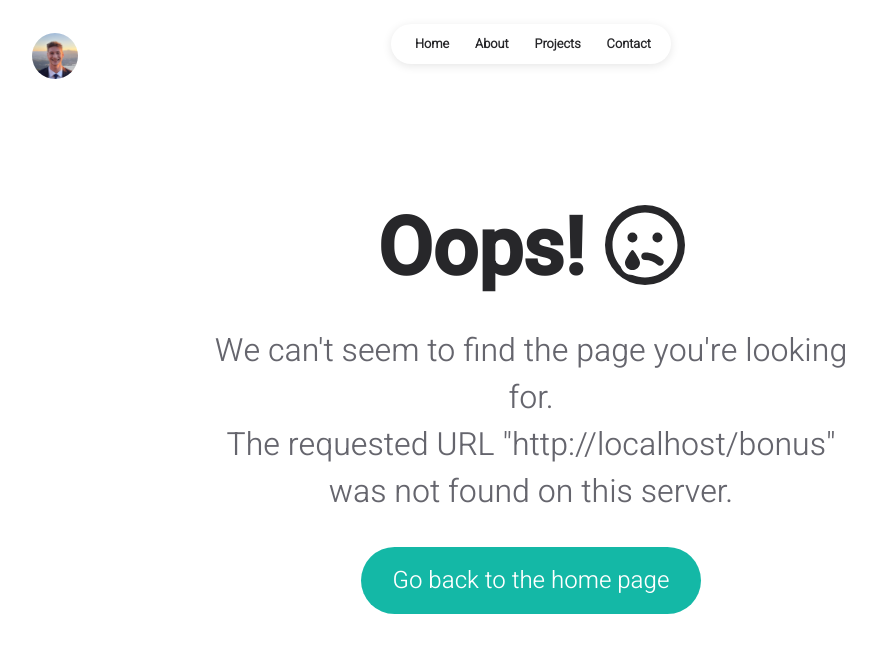
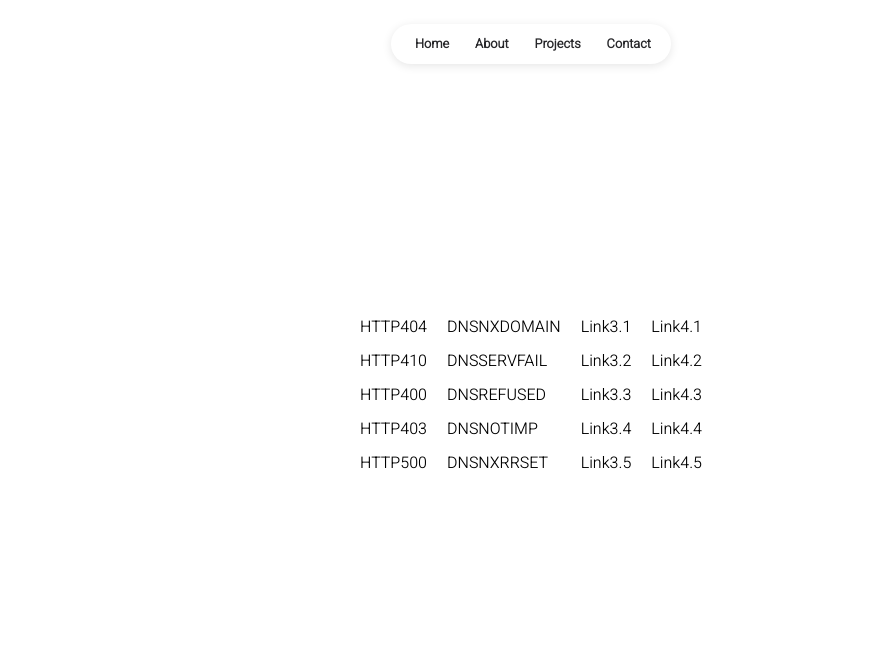
Before and after one commit to TobyFenn/TobyFennerDotCom, a React (Create React App) app: page /bonus in a window 1280 px wide. Before the commit this address had no page. Shown: the top 652 px of the page, without its empty margins (109-985 px from the left). Built offline with nearby package versions, Linux system fonts and the light colour scheme; a web font is replaced by a local one.

Commit message:
added bonus page

```diff
--- a/src/App.js
+++ b/src/App.js
@@ -8,6 +8,7 @@ import Projects from "./pages/projects";
 import Articles from "./pages/articles";
 import ReadArticle from "./pages/readArticle";
 import Contact from "./pages/contact";
+import Bonus from "./pages/bonus";
 import Notfound from "./pages/404";
 
 import { TRACKING_ID } from "./data/tracking";
@@ -29,6 +30,7 @@ function App() {
 				<Route path="/articles" element={<Articles />} />
 				<Route path="/article/:slug" element={<ReadArticle />} />
 				<Route path="/contact" element={<Contact />} />
+				<Route path="/bonus" element={<Bonus />} />
 				<Route path="*" element={<Notfound />} />
 			</Routes>
 		</div>
--- a/src/components/common/footer.jsx
+++ b/src/components/common/footer.jsx
@@ -24,6 +24,9 @@ const Footer = () => {
 						<li className="footer-nav-link-item">
 							<Link to="/contact">Contact</Link>
 						</li>
+						<li className="footer-nav-link-item">
+							<Link to="/bonus">Bonus</Link>
+						</li>
 					</ul>
 				</div>
 
--- a/src/data/seo.js
+++ b/src/data/seo.js
@@ -33,6 +33,13 @@ const SEO = [
 			"If you're interested in collaborating on a project, feel free to reach out to me. I'm always open to new ideas and opportunities.",
 		keywords: ["Tharindu", "Tharindu N", "Tharindu Nayanajith"],
 	},
+
+	{
+		page: "bonus",
+		description:
+			"xxx",
+		keywords: ["x", "x", "x"],
+	},
 ];
 
 export default SEO;
--- /dev/null
+++ b/src/pages/bonus.jsx
@@ -0,0 +1,55 @@
+import React, { useEffect } from "react";
+import { Helmet } from "react-helmet";
+import NavBar from "../components/common/navBar";
+import INFO from "../data/user";
+import SEO from "../data/seo";
+import "./styles/bonus.css";
+
+const Bonus = () => {
+  useEffect(() => {
+    window.scrollTo(0, 0);
+  }, []);
+
+  const currentSEO = SEO.find((item) => item.page === "bonus");
+
+  const linkData = [
+    ['HTTP404', 'HTTP410', 'HTTP400', 'HTTP403', 'HTTP500'],
+    ['DNSNXDOMAIN', 'DNSSERVFAIL', 'DNSREFUSED', 'DNSNOTIMP', 'DNSNXRRSET'],
+    ['Link3.1', 'Link3.2', 'Link3.3', 'Link3.4', 'Link3.5'],
+    ['Link4.1', 'Link4.2', 'Link4.3', 'Link4.4', 'Link4.5'],
+  ];
+
+  return (
+    <React.Fragment>
+      <Helmet>
+        <title>{`Bonus | ${INFO.main.title}`}</title>
+        <meta name="description" content={currentSEO.description} />
+        <meta
+          name="keywords"
+          content={currentSEO.keywords.join(", ")}
+        />
+      </Helmet>
+
+      <div className="page-content">
+        <NavBar active="bonus" />
+        <div className="content-wrapper">
+
+          <div className="link-container">
+            {linkData.map((column, i) => (
+              <div key={i} className="column">
+                {column.map((link, j) => (
+                  <a key={j} href="https://www.google.com" target="_blank" rel="noopener noreferrer">
+                    {link}
+                  </a>
+                ))}
+              </div>
+            ))}
+          </div>
+
+        </div>
+      </div>
+    </React.Fragment>
+  );
+};
+
+export default Bonus;
--- /dev/null
+++ b/src/pages/styles/bonus.css
@@ -0,0 +1,59 @@
+/* Link styling */
+.link-container {
+	display: flex;
+	justify-content: center;
+	align-items: center;
+	height: 100vh;
+  }
+
+  .column {
+	margin: 0 10px; /* Adjust the gap between columns */
+  }
+
+  .column a {
+	display: block;
+	color: black; /* Assuming plain text color is black */
+	text-decoration: none; /* Removes the underline from links */
+	margin-bottom: 10px; /* Adjust space between links in a column */
+  }
+
+  .column a:visited {
+	color: black; /* Makes sure visited links also appear as plain black text */
+  }
+
+  .bonus-logo-container {
+	display: flex;
+	justify-content: left;
+	padding-top: 25px;
+  }
+
+  .bonus-logo {
+	display: flex;
+	position: fixed;
+	border: 1px solid white;
+	border-radius: 50%;
+	top: 4vh;
+  }
+
+  .bonus-subtitle {
+	width: 100% !important;
+  }
+
+  .bonus-container {
+	display: flex;
+	flex-direction: column;
+	justify-content: space-around;
+	margin-top: 120px;
+  }
+
+  .socials-container {
+	display: flex;
+	flex-direction: column;
+	margin-top: 80px;
+  }
+
+  .bonus-socials {
+	display: flex;
+	justify-content: flex-start;
+	align-items: center;
+  }
```
